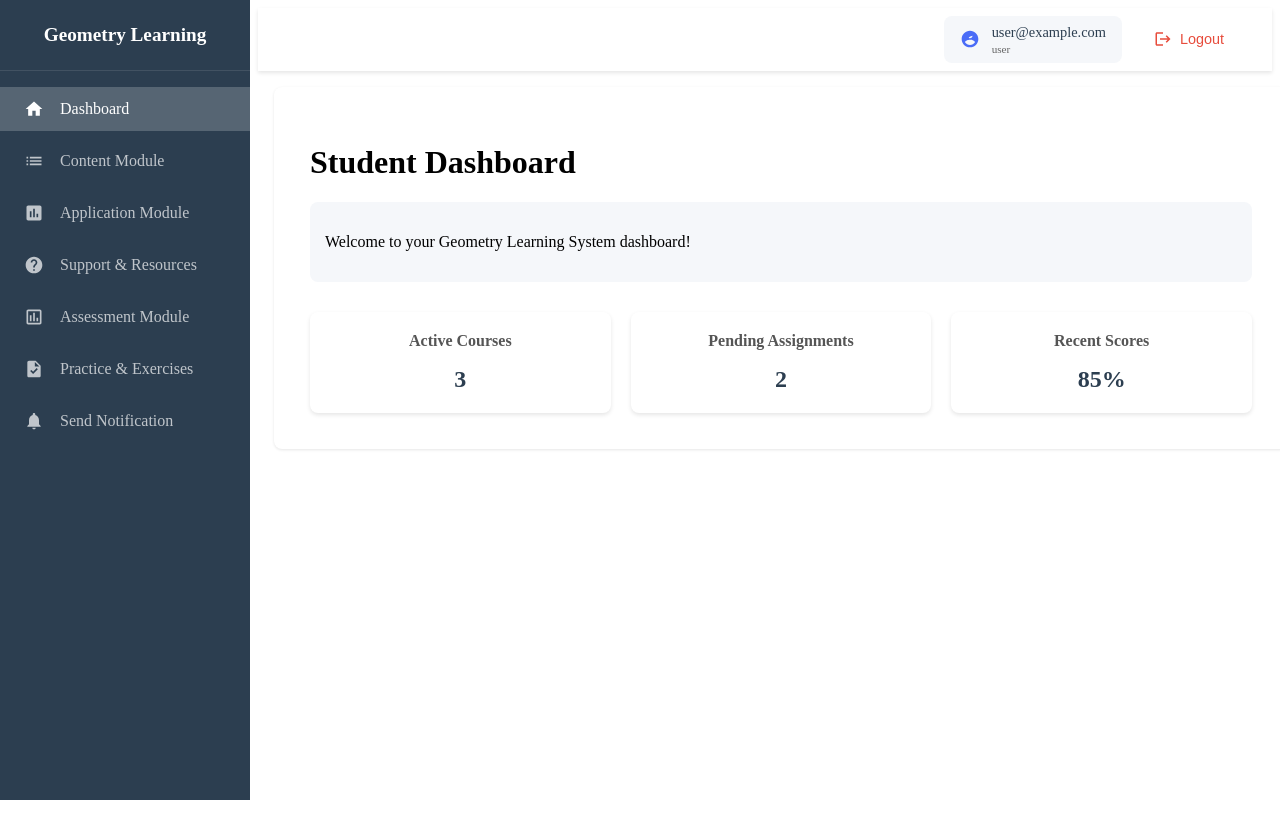
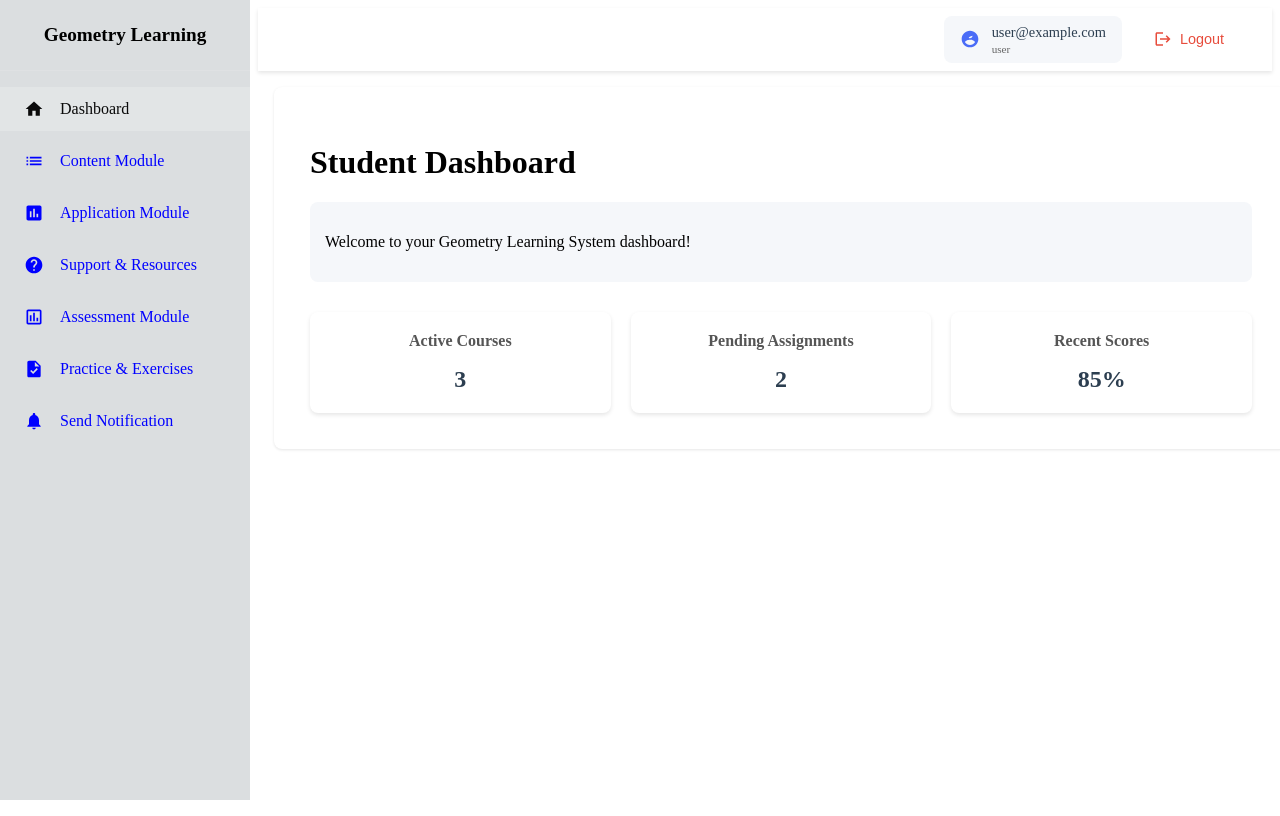
Before and after one commit to nzambu254/millie, a Vue app in the folder gls/: page /dashboard in a window 1280 px wide. Built offline with nearby package versions, Linux system fonts and the light colour scheme; no server answers; the database is empty; sample sign-in values are in the browser's storage; the HTML template or start-up script is replaced by a standard one.

Commit message:
sidebar updates

```diff
--- a/gls/src/components/Sidebar.vue
+++ b/gls/src/components/Sidebar.vue
@@ -152,8 +152,8 @@ const router = useRouter()
 .sidebar {
   width: 250px;
   height: 100vh;
-  background-color: #2c3e50;
-  color: white;
+  background-color: #dbdee0;
+  color: rgb(0, 0, 0);
   position: fixed;
   top: 0;
   left: 0;
@@ -163,7 +163,7 @@ const router = useRouter()
 }
 
 .admin-sidebar {
-  background-color: #4a148c;
+  background-color: #dbdee0;
 }
 
 .sidebar-inner {
@@ -203,7 +203,7 @@ const router = useRouter()
   display: flex;
   align-items: center;
   padding: 0.75rem 1.5rem;
-  color: rgba(255, 255, 255, 0.7);
+  color: blue;
   text-decoration: none;
   transition: all 0.3s ease;
   position: relative;
@@ -211,12 +211,12 @@ const router = useRouter()
 
 .nav-link:hover {
   background-color: rgba(255, 255, 255, 0.1);
-  color: white;
+  color: rgb(72, 201, 206);
 }
 
 .nav-link.active {
   background-color: rgba(255, 255, 255, 0.2);
-  color: white;
+  color: rgb(10, 10, 10);
   font-weight: 500;
 }
 
```
